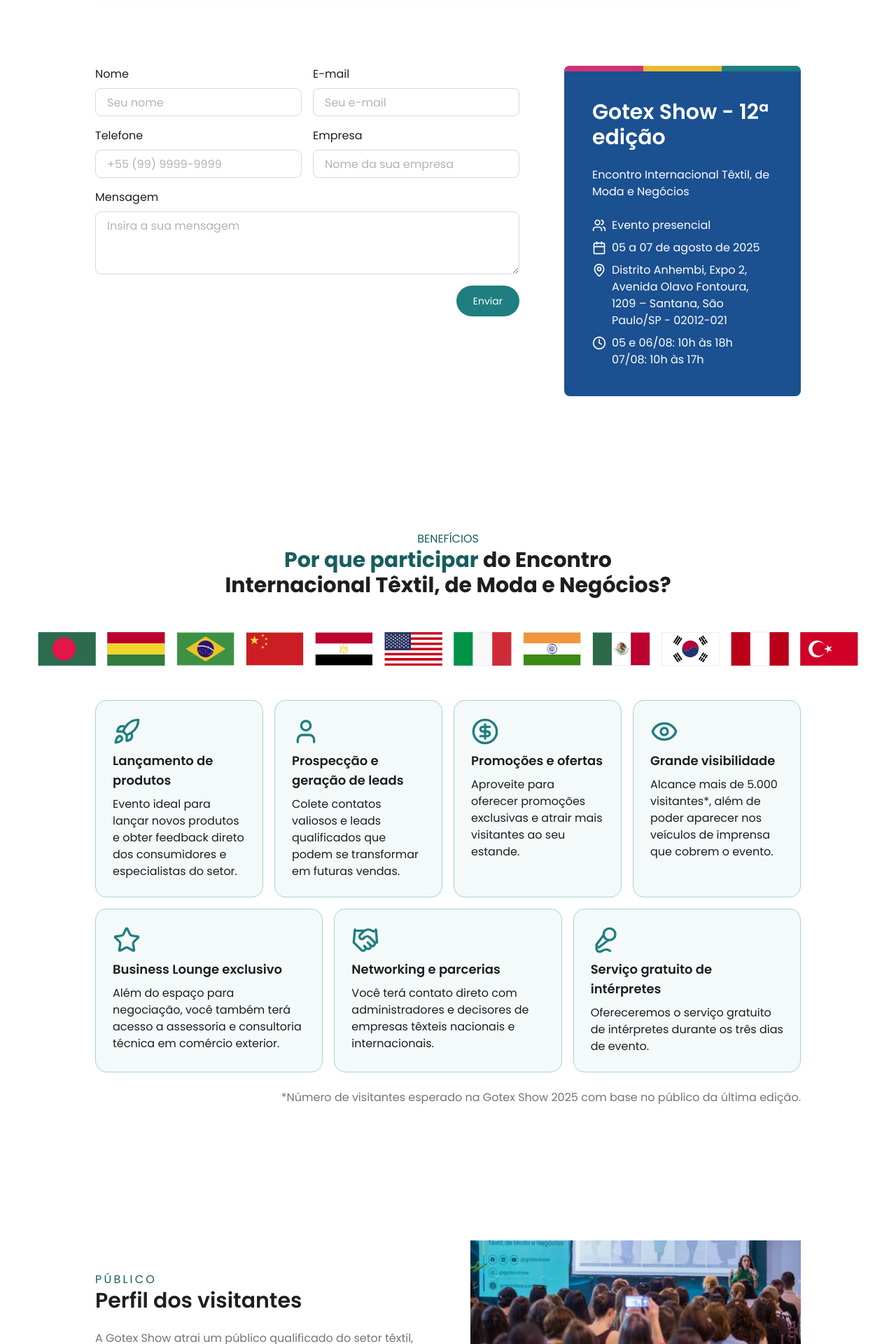
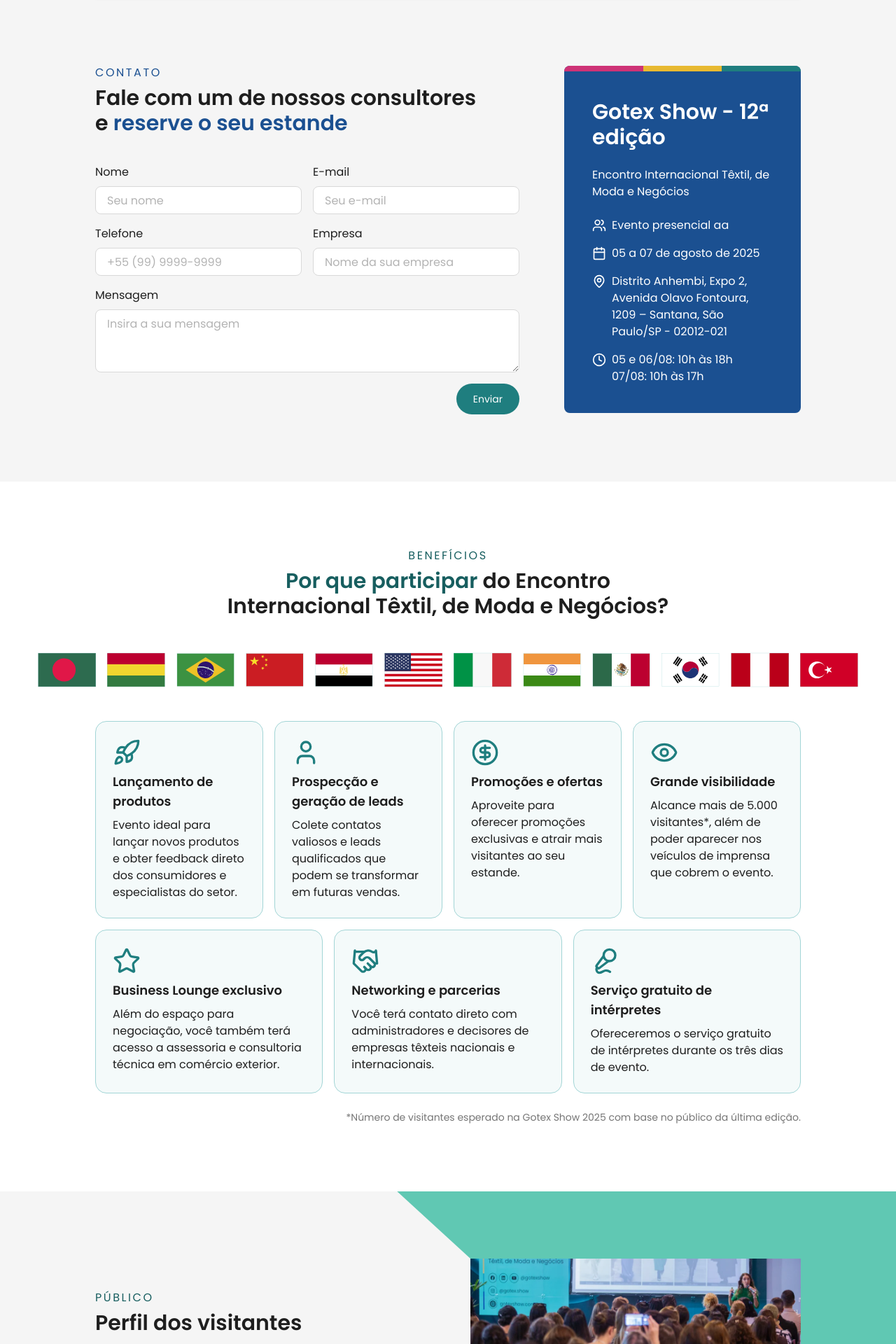
Before and after one commit to mtscarvalho/gotex-show-site, a Next.js app: page /seja-um-expositor in a window 1280 px wide. Shown: the part 800-2720 px from the top of the page at 70% size. Built offline with nearby package versions, Linux system fonts and the light colour scheme.

Commit message:
Update "Seja um expositor" page

```diff
--- a/src/app/(frontend)/globals.css
+++ b/src/app/(frontend)/globals.css
@@ -439,7 +439,7 @@
 
 @layer components {
   .text-overline {
-    @apply leading-tight tracking-[0.16em] uppercase;
+    @apply block leading-tight tracking-[0.16em] uppercase;
   }
 
   /*  */
--- a/src/app/(frontend)/seja-um-expositor/page.tsx
+++ b/src/app/(frontend)/seja-um-expositor/page.tsx
@@ -8,11 +8,15 @@
 import { Input } from "@/components/input";
 import { Textarea } from "@/components/textarea";
 import Link from "next/link";
+import { Buttons } from "@/components/buttons";
+import EventAttributes from "@/components/event-attributes";
+import Partners from "@/components/partners";
+import CallToAction from "@/components/call-to-action";
 
 export default function Home() {
   return (
     <main>
-      <section className="relative md:pt-40">
+      <section className="bg-secondary relative z-0 md:pt-40">
         <Image className="w-full object-cover md:absolute md:top-0 md:-z-10 md:h-1/2" src="/images/seja-um-expositor/hero.webp" alt="Pessoas no evento da Gotex Show" width={1400} height={373} />
         <div className="container">
           <div className="md:bg-default md:border-default grid items-end rounded md:grid-cols-12 md:border md:shadow">
@@ -32,14 +36,14 @@
                   Oportunidades de <strong className="text-default">networking e negócios globais</strong>
                 </IconList.Item>
               </IconList>
-              <div className="flex flex-wrap gap-4 pt-4">
-                <Button size="md" variant="primary">
-                  Quero ser expositor
+              <Buttons>
+                <Button size="md" variant="primary" asChild>
+                  <Link href="/">Quero ser expositor</Link>
                 </Button>
-                <Button size="md" variant="outline">
-                  Ver opções de patrocínio
+                <Button size="md" variant="outline" asChild>
+                  <Link href="/"> Ver opções de patrocínio</Link>
                 </Button>
-              </div>
+              </Buttons>
             </div>
             <div className="p-10 pb-0 md:col-span-6 lg:col-span-5">
               <Image src="/images/seja-um-expositor/seja-um-expositor.webp" alt="Pessoas no evento da Gotex Show" width={370} height={414} />
@@ -48,10 +52,16 @@
         </div>
       </section>
 
-      <section className="py-24">
+      <section className="bg-secondary py-24">
         <div className="container">
           <div className="grid gap-16 lg:grid-cols-8">
-            <div className="md:col-span-4 lg:col-span-5">
+            <div className="space-y-10 md:col-span-4 lg:col-span-5">
+              <div className="space-y-2">
+                <h2 className="text-overline text-brand-secondary">Contato</h2>
+                <p className="text-default text-3xl font-semibold text-balance">
+                  Fale com um de nossos consultores e <strong className="text-brand-secondary">reserve o seu estande</strong>
+                </p>
+              </div>
               <form className="grid gap-4 md:grid-cols-2" action="">
                 <Input label="Nome" name="name" type="text" placeholder="Seu nome" required />
                 <Input label="E-mail" name="email" type="email" placeholder="Seu e-mail" required />
@@ -74,15 +84,7 @@
                 <div className="space-y-6 p-10">
                   <h2 className="text-3xl font-semibold">Gotex Show - 12ª edição</h2>
                   <p>Encontro Internacional Têxtil, de Moda e Negócios</p>
-                  <IconList>
-                    <IconList.Item icon={Users}>Evento presencial</IconList.Item>
-                    <IconList.Item icon={Calendar}>05 a 07 de agosto de 2025</IconList.Item>
-                    <IconList.Item icon={MapPin}>Distrito Anhembi, Expo 2, Avenida Olavo Fontoura, 1209 – Santana, São Paulo/SP - 02012-021</IconList.Item>
-                    <IconList.Item icon={Clock}>
-                      {" "}
-                      05 e 06/08: 10h às 18h <br /> 07/08: 10h às 17h
-                    </IconList.Item>
-                  </IconList>
+                  <EventAttributes />
                 </div>
               </div>
             </div>
@@ -91,14 +93,14 @@
       </section>
 
       <section className="py-24">
-        <div className="grid gap-y-12">
-          <div className="container space-y-4 text-center">
-            <span className="text-brand uppercase">Benefícios</span>
-            <h2 className="text-default text-3xl font-bold text-balance">
+        <div className="flex flex-col gap-y-12">
+          <div className="container space-y-2 text-center">
+            <h2 className="text-brand text-overline">Benefícios</h2>
+            <p className="text-default text-3xl font-semibold text-balance">
               <span className="text-brand">Por que participar</span> do Encontro Internacional Têxtil, de Moda e Negócios?
-            </h2>
+            </p>
           </div>
-          <div className="container max-w-[78rem]">
+          <div className="container max-w-7xl">
             <div className="flex flex-wrap justify-center gap-4">
               <Image src="/images/seja-um-expositor/flag-bangladesh.svg" alt="Bandeira Bangladesh" width={83} height={40} loading="lazy" />
               <Image src="/images/seja-um-expositor/flag-bolivia.svg" alt="Bandeira Bolivia" width={83} height={40} loading="lazy" />
@@ -116,44 +118,44 @@
           </div>
           <div className="container space-y-6">
             <ul className="grid gap-4 md:grid-cols-2 lg:grid-cols-12">
-              <li className="flex items-stretch lg:col-span-3">
+              <li className="lg:col-span-3">
                 <CardIcon icon={Rocket} title="Lançamento de produtos" description="Evento ideal para lançar novos produtos e obter feedback direto dos consumidores e especialistas do setor." />
               </li>
-              <li className="flex items-stretch lg:col-span-3">
+              <li className="lg:col-span-3">
                 <CardIcon icon={User} title="Prospecção e geração de leads" description="Colete contatos valiosos e leads qualificados que podem se transformar em futuras vendas." />
               </li>
-              <li className="flex items-stretch lg:col-span-3">
+              <li className="lg:col-span-3">
                 <CardIcon icon={CircleDollarSign} title="Promoções e ofertas" description="Aproveite para oferecer promoções exclusivas e atrair mais visitantes ao seu estande." />
               </li>
-              <li className="flex items-stretch lg:col-span-3">
+              <li className="lg:col-span-3">
                 <CardIcon icon={Eye} title="Grande visibilidade" description="Alcance mais de 5.000 visitantes*, além de poder aparecer nos veículos de imprensa que cobrem o evento." />
               </li>
-              <li className="flex items-stretch lg:col-span-4">
+              <li className="lg:col-span-4">
                 <CardIcon icon={Star} title="Business Lounge exclusivo" description="Além do espaço para negociação, você também terá acesso a assessoria e consultoria técnica em comércio exterior." />
               </li>
-              <li className="flex items-stretch lg:col-span-4">
+              <li className="lg:col-span-4">
                 <CardIcon icon={Handshake} title="Networking e parcerias" description="Você terá contato direto com administradores e decisores de empresas têxteis nacionais e internacionais." />
               </li>
-              <li className="items-stretch md:col-span-2 lg:col-span-4 lg:flex">
+              <li className="md:col-span-2 lg:col-span-4">
                 <CardIcon icon={MicVocal} title="Serviço gratuito de intérpretes" description="Ofereceremos o serviço gratuito de intérpretes durante os três dias de evento." />
               </li>
             </ul>
-            <p className="text-right">*Número de visitantes esperado na Gotex Show 2025 com base no público da última edição.</p>
+            <p className="text-right text-sm">*Número de visitantes esperado na Gotex Show 2025 com base no público da última edição.</p>
           </div>
         </div>
       </section>
 
-      <section className="overflow-hidden py-24">
+      <section className="bg-secondary relative z-0 overflow-hidden py-24">
         <div className="container">
           <div className="grid items-center gap-16 md:grid-cols-2">
-            <div className="space-y-6">
-              <div className="space-y-2.5">
-                <span className="text-brand tracking-[0.2em] uppercase">Público</span>
+            <div className="space-y-4">
+              <div className="space-y-2">
+                <span className="text-brand text-overline">Público</span>
                 <h2 className="text-default text-3xl font-semibold">Perfil dos visitantes</h2>
               </div>
               <p>A Gotex Show atrai um público qualificado do setor têxtil, incluindo empresários, varejistas, atacadistas, e-commerce e indústrias.</p>
               <p>Com visitantes nacionais e internacionais, o evento reúne decisores e influenciadores do mercado e seus principais interesses são tecidos, vestuário, moda praia, acessórios e aviamentos.</p>
-              <div className="flex gap-4">
+              <Buttons>
                 <Button size="md" variant="primary" asChild>
                   <Link href="/">Quero expor</Link>
                 </Button>
@@ -163,75 +165,18 @@
                     Perfil completo dos visitantes
                   </Link>
                 </Button>
-              </div>
+              </Buttons>
             </div>
-            <div>
-              <div className="relative z-0">
-                <Image className="m-auto" src="/images/seja-um-expositor/perfil-dos-visitantes.webp" alt="Mosaico de fotos sobre o publico dentro do evento da Gotex" width={518} height={475} loading="lazy" />
-                {/* <Image className="absolute top-1 -right-7 -z-10 scale-110" src="/images/seja-um-expositor/perfil-dos-visitantes.svg" alt="" /> */}
-              </div>
+            <div className="relative">
+              <Image className="m-auto" src="/images/seja-um-expositor/perfil-dos-visitantes.webp" alt="Mosaico de fotos sobre o publico dentro do evento da Gotex" width={518} height={475} loading="lazy" />
+              <div className="absolute top-0 -z-10 h-[100%] w-[100%] scale-[500%] rotate-180 bg-[#60C8B3] md:origin-center md:rotate-0" style={{ clipPath: "polygon(0 0, 100% 0, 100% 100%)" }}></div>
             </div>
           </div>
         </div>
       </section>
 
-      <section className="bg-brand-primary text-on-brand py-24">
-        <div className="container space-y-8 text-center">
-          <h2 className="text-5xl font-medium">Impulsione suas vendas e expanda seu negócio. Seja um expositor!</h2>
-          <a href="">Quero expor</a>
-        </div>
-      </section>
-
-      <section className="py-24">
-        <div className="container">
-          <div className="grid gap-y-10 text-center md:grid-cols-2">
-            <div>
-              <a href="https://www.8com.com.br/" title="Link para o site da organizadora OitoCom" target="_blank" rel="noopener noreferrer">
-                <span>Organizador</span>
-                <Image className="m-auto" src="/images/seja-um-expositor/logo-oitocom.webp" alt="Logo da organizadora OitoCom" width={133} height={133} loading="lazy" />
-              </a>
-            </div>
-            <div>
-              <a href="https://jogajunto.co/" title="Link para o site da agência oficial JogaJunto" target="_blank" rel="noopener noreferrer">
-                <span>Agência oficial</span>
-                <Image className="m-auto" src="/images/seja-um-expositor/logo-jogajunto.svg" alt="Logo da agência oficial JogaJunto" width={133} height={133} loading="lazy" />
-              </a>
-            </div>
-          </div>
-        </div>
-      </section>
-
-      <section className="relative py-24">
-        <div className="container">
-          <div className="grid gap-x-16 gap-y-6 md:grid-cols-2">
-            <div className="space-y-6">
-              <h2 className="text-default text-3xl font-semibold">Faça negócios de sucesso no 12ª Encontro Internacional Têxtil de Moda e Negócios!</h2>
-              <a href="">Quero expor</a>
-              <a href="">Inscreva-se gratuitamente</a>
-            </div>
-            <div>
-              <IconList>
-                <IconList.Item classname="icon-brand" icon={Users}>
-                  Evento presencial
-                </IconList.Item>
-                <IconList.Item classname="icon-brand" icon={Calendar}>
-                  05 a 07 de agosto de 2025
-                </IconList.Item>
-                <IconList.Item classname="icon-brand" icon={MapPin}>
-                  Distrito Anhembi, Expo 2, Avenida Olavo Fontoura, 1209 – Santana, São Paulo/SP - 02012-021
-                </IconList.Item>
-                <IconList.Item classname="icon-brand" icon={Clock}>
-                  {" "}
-                  05 e 06/08: 10h às 18h <br /> 07/08: 10h às 17h
-                </IconList.Item>
-              </IconList>
-              <div className="absolute right-0 bottom-0 left-0">
-                <ColoredLine size="lg" />
-              </div>
-            </div>
-          </div>
-        </div>
-      </section>
+      <CallToAction />
+      <Partners />
     </main>
   );
 }
--- /dev/null
+++ b/src/components/buttons.tsx
@@ -0,0 +1,10 @@
+import { cn } from "@/lib/utils";
+
+type ButtonsProps = {
+  classname?: string;
+  children: React.ReactNode;
+};
+
+export function Buttons({ classname, children }: ButtonsProps) {
+  return <div className={cn("flex flex-wrap gap-4 pt-4", classname)}>{children}</div>;
+}
--- /dev/null
+++ b/src/components/call-to-action.tsx
@@ -0,0 +1,15 @@
+import Link from "next/link";
+import { Button } from "./button";
+
+export default function CallToAction() {
+  return (
+    <section className="bg-brand-primary text-on-brand py-24">
+      <div className="container space-y-8 text-center">
+        <h2 className="text-5xl font-medium">Impulsione suas vendas e expanda seu negócio. Seja um expositor!</h2>
+        <Button size="md" variant="outline" asChild>
+          <Link href="/">Quero expor</Link>
+        </Button>
+      </div>
+    </section>
+  );
+}
--- /dev/null
+++ b/src/components/event-attributes.tsx
@@ -0,0 +1,27 @@
+import React from "react";
+import { IconList } from "./icon-list";
+import { Calendar, Clock, MapPin, Users } from "lucide-react";
+import { cn } from "@/lib/utils";
+
+type EventAttributesProps = {
+  iconColor?: string;
+};
+
+export default function EventAttributes({ iconColor }: EventAttributesProps) {
+  return (
+    <IconList className="space-y-4">
+      <IconList.Item classname={cn(iconColor)} icon={Users}>
+        Evento presencial aa
+      </IconList.Item>
+      <IconList.Item classname={cn(iconColor)} icon={Calendar}>
+        05 a 07 de agosto de 2025
+      </IconList.Item>
+      <IconList.Item classname={cn(iconColor)} icon={MapPin}>
+        Distrito Anhembi, Expo 2, Avenida Olavo Fontoura, 1209 – Santana, São Paulo/SP - 02012-021
+      </IconList.Item>
+      <IconList.Item classname={cn(iconColor)} icon={Clock}>
+        05 e 06/08: 10h às 18h <br /> 07/08: 10h às 17h
+      </IconList.Item>
+    </IconList>
+  );
+}
--- a/src/components/icon-list.tsx
+++ b/src/components/icon-list.tsx
@@ -14,7 +14,7 @@
 };
 
 export function IconList({ children, className }: IconListProps) {
-  return <ul className={cn("space-y-2", className)}>{children}</ul>;
+  return <ul className={cn("space-y-4", className)}>{children}</ul>;
 }
 
 export function IconListItem({ icon: Icon, classname, children }: IconListItemProps) {
--- a/src/components/input.tsx
+++ b/src/components/input.tsx
@@ -10,7 +10,7 @@
       <label className={disabled ? "text-disabled" : "text-default"} htmlFor={name}>
         {label}
       </label>
-      <input className="text-default border-default placeholder:text-default-tertiary disabled:bg-disabled disabled:border-disabled disabled:text-on-disabled disabled:placeholder:text-on-disabled flex h-10 w-full items-center rounded-lg border px-4" id={name} name={name} {...props} disabled={disabled} />
+      <input className="bg-default text-default border-default placeholder:text-default-tertiary disabled:bg-disabled disabled:border-disabled disabled:text-on-disabled disabled:placeholder:text-on-disabled flex h-10 w-full items-center rounded-lg border px-4" id={name} name={name} {...props} disabled={disabled} />
     </div>
   );
 }
--- /dev/null
+++ b/src/components/partners.tsx
@@ -0,0 +1,21 @@
+import Image from "next/image";
+import React from "react";
+
+export default function Partners() {
+  return (
+    <section className="pt-24">
+      <div className="container">
+        <div className="grid gap-y-10 text-center md:grid-cols-2">
+          <a className="block" href="https://www.8com.com.br/" title="Link para o site da organizadora OitoCom" target="_blank" rel="noopener noreferrer">
+            <span>Organizador</span>
+            <Image className="m-auto" src="/images/seja-um-expositor/logo-oitocom.webp" alt="Logo da organizadora OitoCom" width={133} height={133} loading="lazy" />
+          </a>
+          <a className="block" href="https://jogajunto.co/" title="Link para o site da agência oficial JogaJunto" target="_blank" rel="noopener noreferrer">
+            <span>Agência oficial</span>
+            <Image className="m-auto" src="/images/seja-um-expositor/logo-jogajunto.svg" alt="Logo da agência oficial JogaJunto" width={133} height={133} loading="lazy" />
+          </a>
+        </div>
+      </div>
+    </section>
+  );
+}
--- a/src/components/textarea.tsx
+++ b/src/components/textarea.tsx
@@ -9,7 +9,7 @@
       <label className="text-default" htmlFor={name}>
         {label}
       </label>
-      <textarea className="text-default border-default placeholder:text-default-tertiary disabled:bg-disabled disabled:border-disabled disabled:text-on-disabled disabled:placeholder:text-on-disabled flex w-full items-center rounded-lg border px-4 py-2" rows={3} id={name} name={name} {...props} />
+      <textarea className="bg-default text-default border-default placeholder:text-default-tertiary disabled:bg-disabled disabled:border-disabled disabled:text-on-disabled disabled:placeholder:text-on-disabled flex w-full items-center rounded-lg border px-4 py-2" rows={3} id={name} name={name} {...props} />
     </div>
   );
 }
```
Also changed, not shown: src/components/card-icon.tsx (+5 -5 lines), src/components/footer.tsx (+26 -0 lines).
